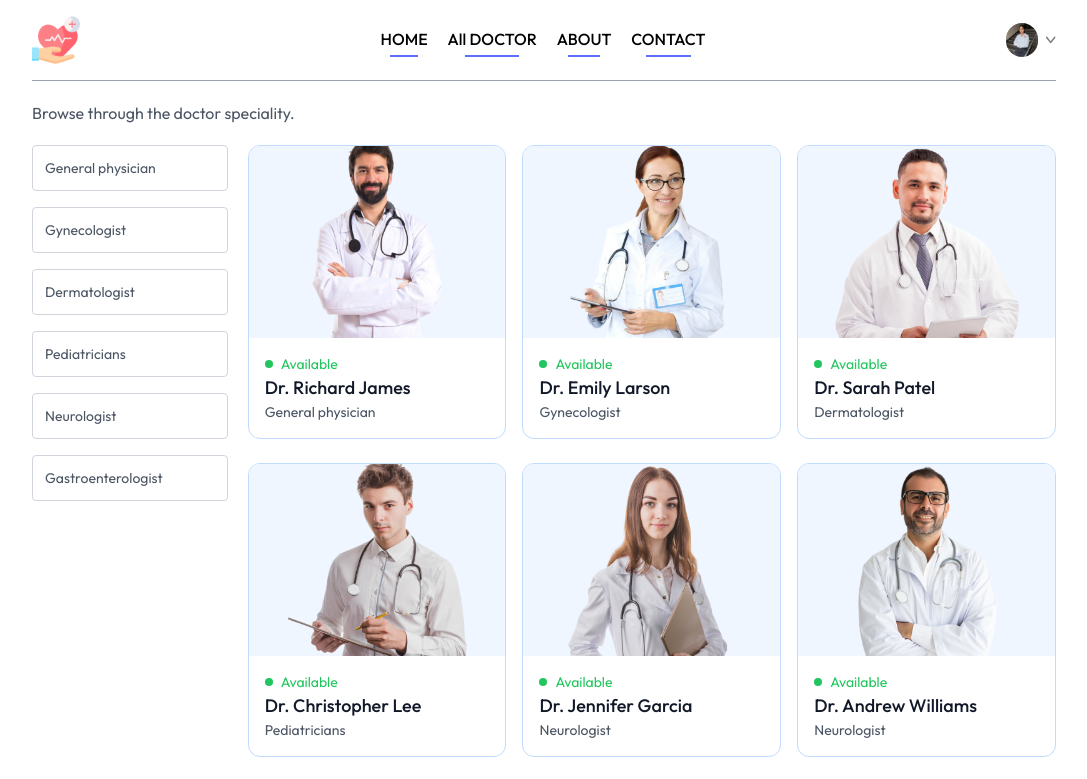
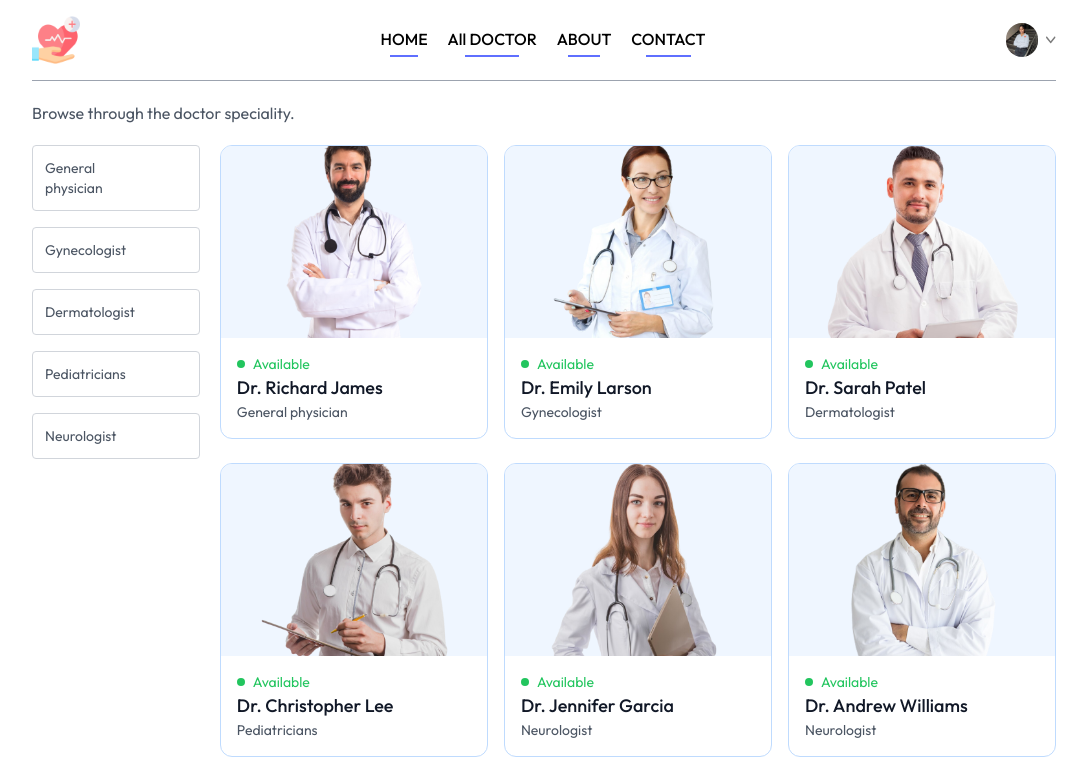
Before and after one commit to nidhinagpure/healthcare, a React (Vite) app in the folder frontend/: page /doctor in a window 1280 px wide. Shown: the top 779 px of the page, without its empty margins (96-1183 px from the left). Built offline with nearby package versions, Linux system fonts and the light colour scheme.

Commit message:
hosting on vercel

```diff
--- a/frontend/src/pages/Doctor.jsx
+++ b/frontend/src/pages/Doctor.jsx
@@ -34,7 +34,7 @@ const Doctor = () => {
           <p onClick={()=>speciality ==='Dermatologist' ? navigate('/doctor'): navigate('/doctor/Dermatologist') } className={`w-[94vw] sm:w-auto pl-3 py-3 py-1.5 pr-16 border border-gray-300 rounded transition-all cursor-pointer ${speciality === "Dermatologist" ? "bg-indigo-100 text-black" : ""}`}>Dermatologist</p>
           <p onClick={()=>speciality ==='Pediatricians' ? navigate('/doctor'): navigate('/doctor/Pediatricians') } className={`w-[94vw] sm:w-auto pl-3 py-3 py-1.5 pr-16 border border-gray-300 rounded transition-all cursor-pointer ${speciality === "Pediatricians" ? "bg-indigo-100 text-black" : ""}`}>Pediatricians</p>
           <p onClick={()=>speciality ==='Neurologist' ? navigate('/doctor'): navigate('/doctor/Neurologist') } className={`w-[94vw] sm:w-auto pl-3 py-3 py-1.5 pr-16 border border-gray-300 rounded transition-all cursor-pointer ${speciality === "Neurologist" ? "bg-indigo-100 text-black" : ""}`}>Neurologist</p>
-          <p onClick={()=>speciality ==='Gastroenterologist' ? navigate('/doctor'): navigate('/doctor/Gastroenterologist') } className={`w-[94vw] sm:w-auto pl-3 py-3 py-1.5 pr-16 border border-gray-300 rounded transition-all cursor-pointer ${speciality === "Gastroenterologist" ? "bg-indigo-100 text-black" : ""}`}>Gastroenterologist</p>
+          {/*<p onClick={()=>speciality ==='Gastroenterologist' ? navigate('/doctor'): navigate('/doctor/Gastroenterologist') } className={`w-[94vw] sm:w-auto pl-3 py-3 py-1.5 pr-16 border border-gray-300 rounded transition-all cursor-pointer ${speciality === "Gastroenterologist" ? "bg-indigo-100 text-black" : ""}`}>Gastroenterologist</p>*/}
         </div>
 
          {/* Filtered Doctors */}
```
